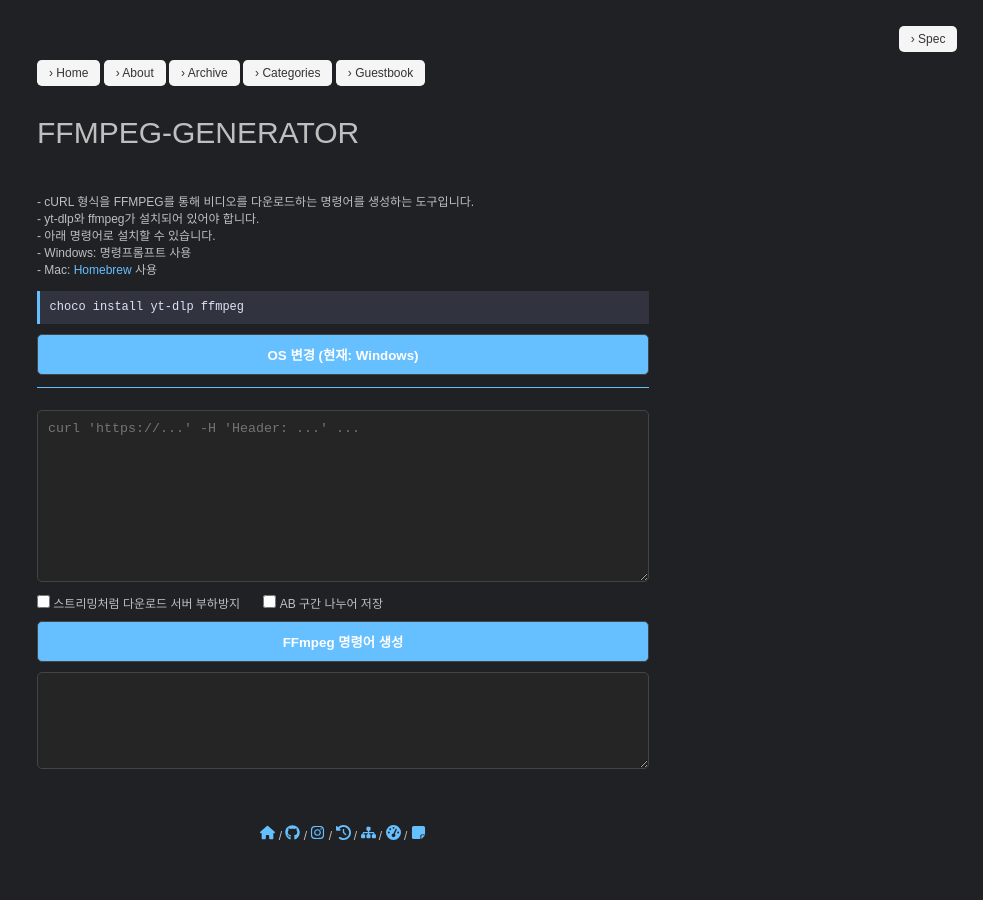
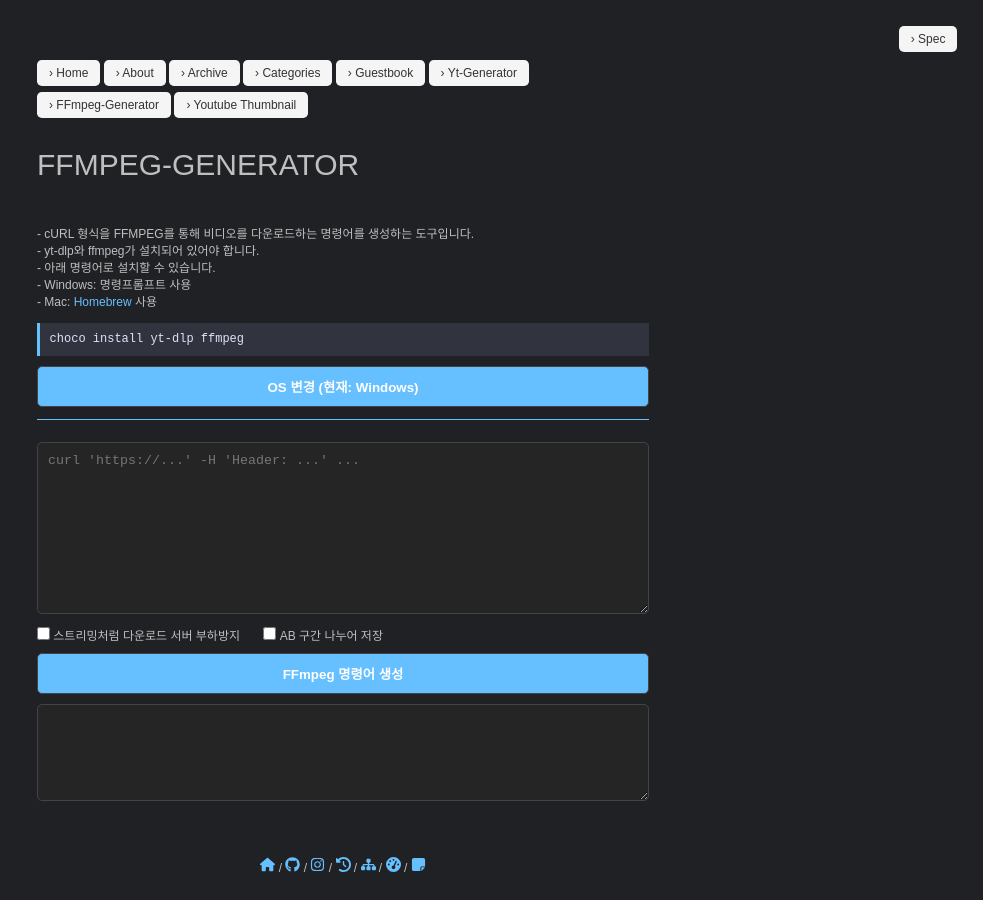
Before and after one commit to pozuhtuhv/pozuhtuhv.github.io, a Jekyll site: the page built from ffmpeg.html, in a window 1280 px wide. Shown: the whole page, without its empty margins (297-1280 px from the left). Built offline with Jekyll 4.4.1, drawn with Linux system fonts in a browser that asks for light colours; some web fonts are replaced; comment, search, counter and statistics services are not loaded; some of the changed lines change nothing that is shown.

Commit message:
(upload) file

```diff
--- a/_layouts/default.html
+++ b/_layouts/default.html
@@ -26,9 +26,9 @@
       <a href="{{ site.url }}/archive/" id="action_menu_archive"> &rsaquo; Archive</a>
       <a href="{{ site.url }}/categories/" id="action_menu_categories"> &rsaquo; Categories</a>
       <a href="{{ site.url }}/guestbook/" id="action_menu_guestbook"> &rsaquo; Guestbook</a>
-      <!-- <a href="{{ site.url }}/yt-generator/"> &rsaquo; Yt-Generator</a>
-      <a href="{{ site.url }}/ffmpeg-generator/"> &rsaquo; FFmpeg-Generator</a>
-      <a href="{{ site.url }}/thumbnail/"> &rsaquo; Youtube Thumbnail</a> -->
+      <a href="{{ site.url }}/yt"> &rsaquo; Yt-Generator</a>
+      <a href="{{ site.url }}/ffmpeg"> &rsaquo; FFmpeg-Generator</a>
+      <a href="{{ site.url }}/thumbnail"> &rsaquo; Youtube Thumbnail</a>
     </section>
     <img id="topButton" src="/assets/img/topbutton.webp">
 
```
Also changed, not shown: ffmpeg.html (renamed from ffmpeg-generator.html), yt.html (renamed from yt-generator.html).
